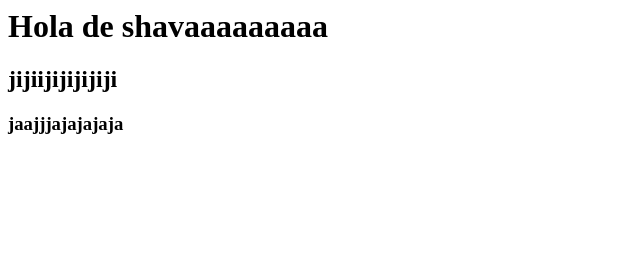
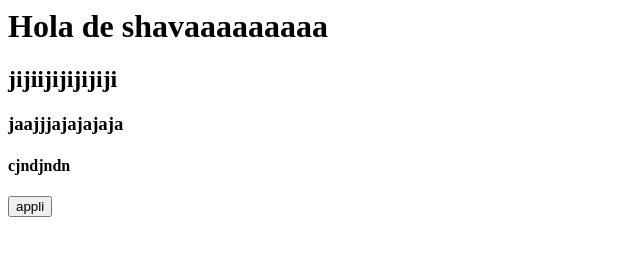
Before and after one commit to kevinB78/practic, a plain HTML site: page index.html in a window 1280 px wide. Shown: the whole page, without its empty margins (0-640 px from the left). Drawn offline with Linux system fonts and the light colour scheme.

Commit message:
version3

```diff
--- a/index.html
+++ b/index.html
@@ -1,3 +1,8 @@
 <h1>Hola de shavaaaaaaaaa</h1>
 <h2>jijiijijijijiji</h2>
+
 <h3>jaajjjajajajaja</h3>
+<h4>cjndjndn</h4>
+<body>
+    <button>appli</button>
+</body>
```
